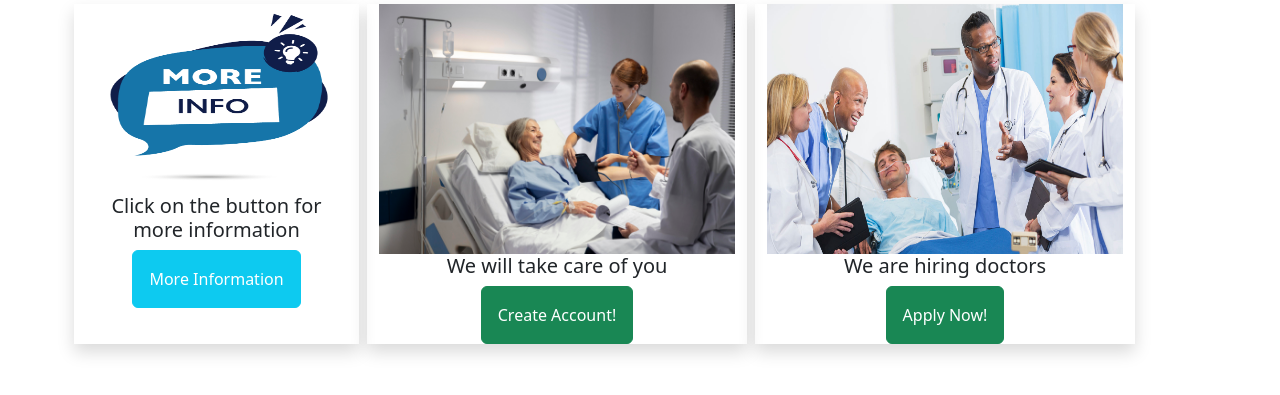
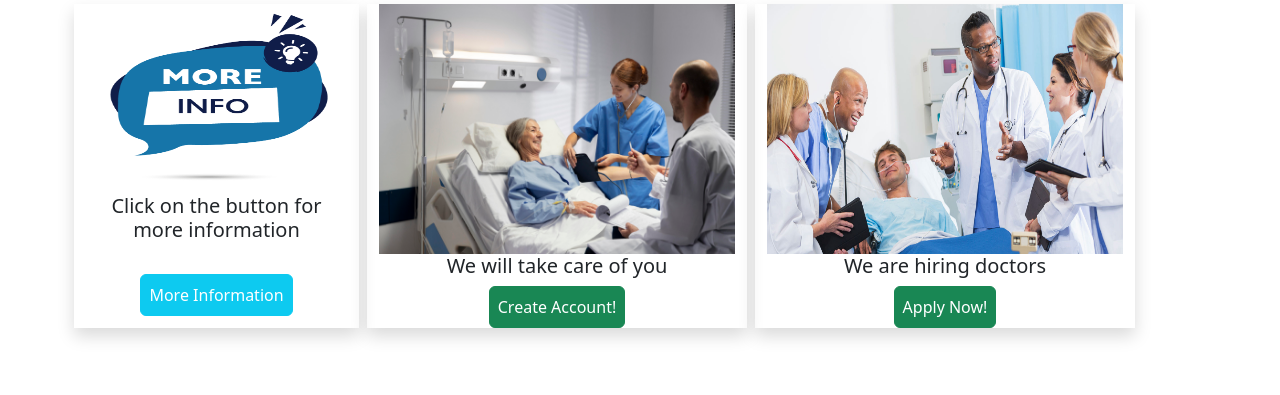
Before and after one commit to blitzbugg/HMS, a PHP site: page / in a window 1280 px wide. Shown: the part 106-501 px from the top of the page. Run offline with PHP 8.4, Linux system fonts and the light colour scheme.

Commit message:
changes in style

```diff
--- a/index.php
+++ b/index.php
@@ -18,10 +18,10 @@ include("include/header.php");
                 <div class="col-md-3 mx-1 shadow">
                     <img src="./img/info.png" alt="" srcset="" width=100% height=190>
 
-                    <h5 class="text-center">Click on the button for more information</h5>
+                    <h5 class="text-center">Click on the button for more information</h5><br>
                     <div class="text-center">
                     <a href="">
-                        <button class="btn btn-info p-3 text-white">More Information</button>
+                        <button class="btn btn-info p-2 text-white">More Information</button>
                     </a>
                     </div>
                 </div>
@@ -31,7 +31,7 @@ include("include/header.php");
                     <h5 class="text-center">We will take care of you</h5>
                     <div class="text-center">
                     <a href="">
-                        <button class="btn btn-success p-3">Create Account!</button>
+                        <button class="btn btn-success p-2">Create Account!</button>
                     </a>
                     </div>
                 </div>
@@ -41,7 +41,7 @@ include("include/header.php");
                     <h5 class="text-center">We are hiring doctors</h5>
                     <div class="text-center">
                     <a href="">
-                        <button class="btn btn-success p-3">Apply Now!</button>
+                        <button class="btn btn-success p-2">Apply Now!</button>
                     </a>
                     </div>
 
```
